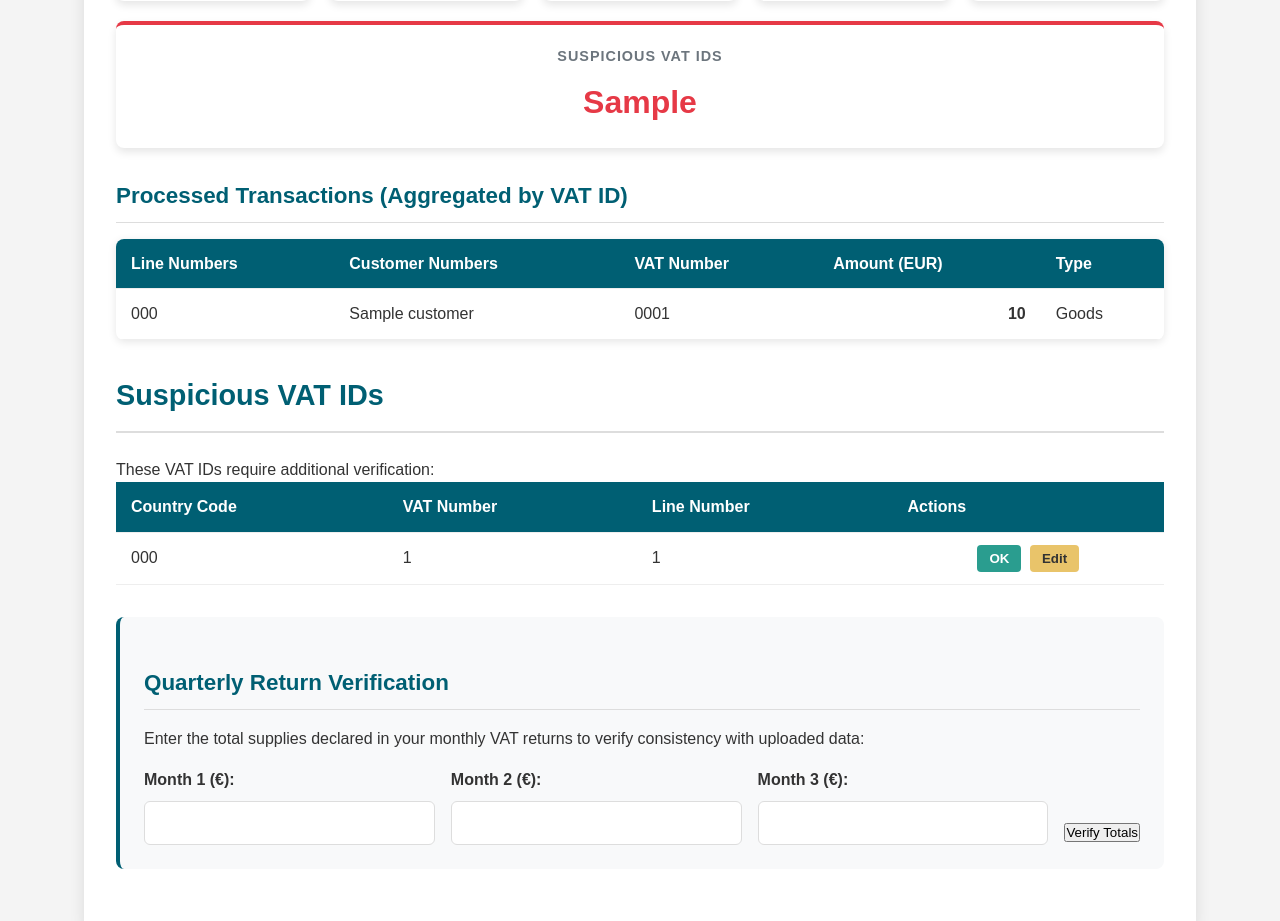
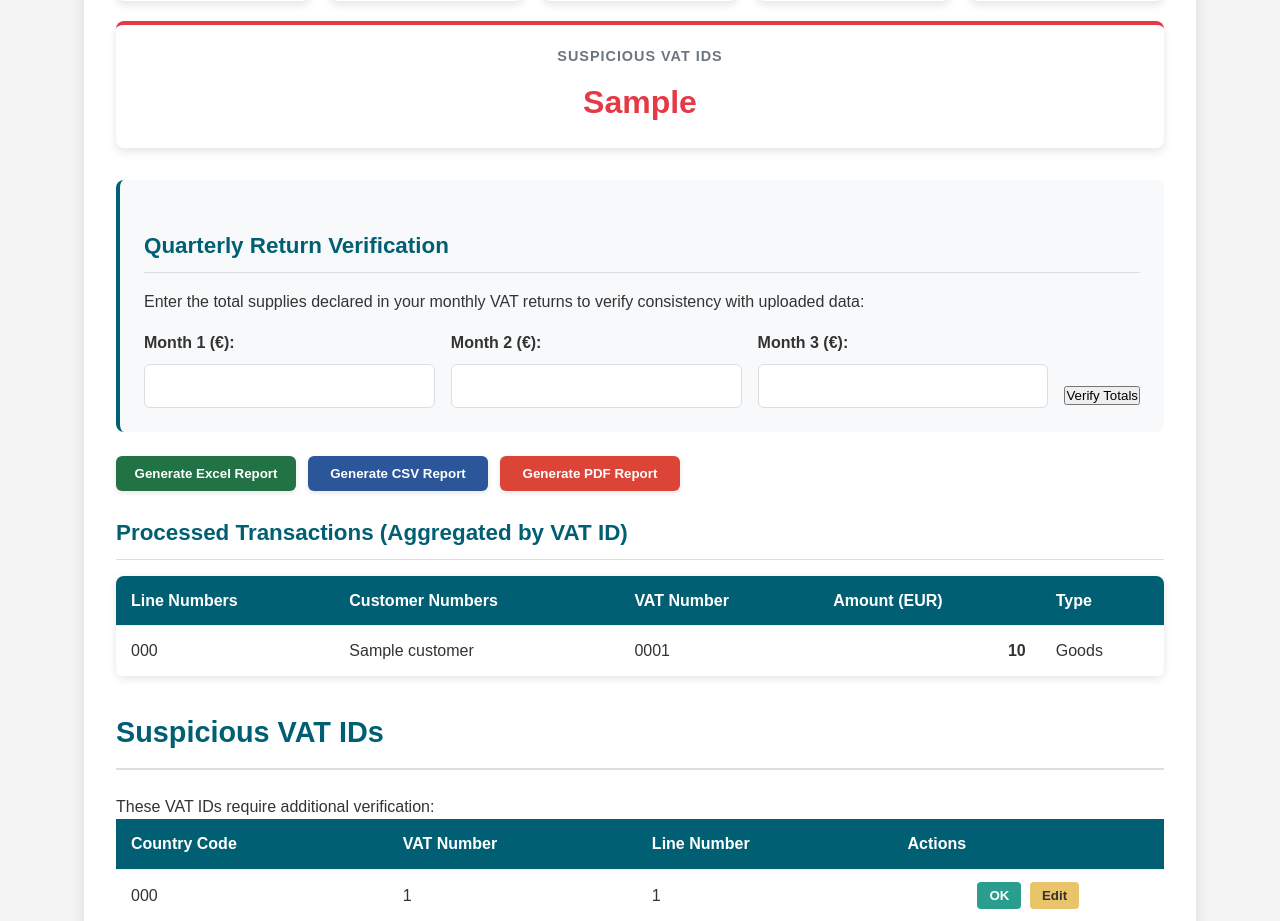
Before and after one commit to rahulbala1799/VIES, a Flask app: template templates/index.html in a window 1280 px wide. Shown: the part 461-1382 px from the top of the page. Run offline with Flask 2, Linux system fonts and the light colour scheme; the template is opened without the code that fills it: most values are stand-ins (such as "Sample title", 1, 10 or a date in 2020).

Commit message:
Add report generation features (Excel, CSV, PDF) and move reconciliation to top

```diff
--- a/app.py
+++ b/app.py
@@ -9,6 +9,13 @@ from vies_generator.excel_processor import ExcelProcessor
 import pandas as pd
 import traceback
 from collections import defaultdict
+import io
+import csv
+from reportlab.lib.pagesizes import letter, A4
+from reportlab.lib import colors
+from reportlab.platypus import SimpleDocTemplate, Table, TableStyle, Paragraph, Spacer
+from reportlab.lib.styles import getSampleStyleSheet, ParagraphStyle
+from datetime import datetime
 
 # Load environment variables
 load_dotenv()
@@ -254,6 +261,269 @@ def edit_vat():
         print(f"Error editing VAT: {str(e)}")
         return jsonify({'success': False, 'error': str(e)})
 
+@app.route('/generate_excel_report', methods=['POST'])
+def generate_excel_report():
+    """Generate an Excel report with reconciliation results"""
+    try:
+        session_id = request.form.get('session_id')
+
+        if not session_id or session_id not in UPLOADS:
+            flash('Session expired or invalid. Please upload your file again.', 'error')
+            return redirect(url_for('index'))
+
+        generator = UPLOADS[session_id]
+
+        # Create a pandas DataFrame for the report
+        data = generator.get_all_transactions()
+        df = pd.DataFrame(data)
+
+        # Add reconciliation data if available
+        reconciliation_data = []
+
+        # Create an Excel writer
+        output = io.BytesIO()
+        with pd.ExcelWriter(output, engine='openpyxl') as writer:
+            df.to_excel(writer, sheet_name='VIES Transactions', index=False)
+
+            # Add a sheet for reconciliation if data exists
+            if reconciliation_data:
+                recon_df = pd.DataFrame(reconciliation_data)
+                recon_df.to_excel(writer, sheet_name='Reconciliation', index=False)
+
+        output.seek(0)
+
+        # Generate filename with current date
+        now = datetime.now()
+        filename = f"VIES_Excel_Report_{now.strftime('%Y%m%d_%H%M%S')}.xlsx"
+
+        return send_file(
+            output,
+            mimetype='application/vnd.openxmlformats-officedocument.spreadsheetml.sheet',
+            as_attachment=True,
+            download_name=filename
+        )
+
+    except Exception as e:
+        error_details = traceback.format_exc()
+        print(f"Excel report generation error: {error_details}")
+        flash(f'Error generating Excel report: {str(e)}', 'error')
+        return redirect(url_for('index'))
+
+@app.route('/generate_csv', methods=['POST'])
+def generate_csv():
+    """Generate a CSV report with specific headers for VIES reporting"""
+    try:
+        session_id = request.form.get('session_id')
+
+        if not session_id or session_id not in UPLOADS:
+            flash('Session expired or invalid. Please upload your file again.', 'error')
+            return redirect(url_for('index'))
+
+        generator = UPLOADS[session_id]
+
+        # Create a CSV file with specific headers required for VIES reporting
+        output = io.StringIO()
+        writer = csv.writer(output, delimiter=';')
+
+        # Write headers - including "Art der Leistung" as requested
+        writer.writerow([
+            'Land',
+            'USt-IdNr.',
+            'Art der Leistung',
+            'Bemessungsgrundlage',
+            'Kunde'
+        ])
+
+        # Write data
+        for transaction in generator.get_all_transactions():
+            # Map "Other Services" to "S" for Art der Leistung
+            art_der_leistung = 'S' if transaction.get('transaction_type') == 'S' else 'L'
+
+            writer.writerow([
+                transaction.get('country_code', ''),
+                transaction.get('vat_number', ''),
+                art_der_leistung,
+                f"{transaction.get('amount', 0):.2f}".replace('.', ','),
+                transaction.get('customer', '')
+            ])
+
+        output.seek(0)
+
+        # Generate filename with current date
+        now = datetime.now()
+        filename = f"VIES_CSV_Report_{now.strftime('%Y%m%d')}.csv"
+
+        return send_file(
+            io.BytesIO(output.getvalue().encode('utf-8-sig')),  # Include BOM for Excel compatibility
+            mimetype='text/csv',
+            as_attachment=True,
+            download_name=filename
+        )
+
+    except Exception as e:
+        error_details = traceback.format_exc()
+        print(f"CSV report generation error: {error_details}")
+        flash(f'Error generating CSV report: {str(e)}', 'error')
+        return redirect(url_for('index'))
+
+@app.route('/generate_pdf', methods=['POST'])
+def generate_pdf():
+    """Generate a PDF report with reconciliation results and transactions"""
+    try:
+        data = request.get_json()
+        if not data:
+            return jsonify({'success': False, 'error': 'No data provided'}), 400
+
+        session_id = data.get('sessionId')
+        if not session_id or session_id not in UPLOADS:
+            return jsonify({'success': False, 'error': 'Session expired or invalid'}), 400
+
+        # Get reconciliation data
+        reconciliation = data.get('reconciliation', {})
+        transactions = data.get('transactions', [])
+        suspicious_vats = data.get('suspiciousVats', [])
+
+        # Create a PDF file
+        buffer = io.BytesIO()
+        doc = SimpleDocTemplate(buffer, pagesize=A4)
+        styles = getSampleStyleSheet()
+        elements = []
+
+        # Add title
+        title_style = styles['Heading1']
+        title = Paragraph("VIES Return Reconciliation Report", title_style)
+        elements.append(title)
+        elements.append(Spacer(1, 12))
+
+        # Add date
+        date_style = styles['Normal']
+        date_text = Paragraph(f"Generated on: {datetime.now().strftime('%Y-%m-%d %H:%M:%S')}", date_style)
+        elements.append(date_text)
+        elements.append(Spacer(1, 12))
+
+        # Add reconciliation data
+        if reconciliation:
+            subtitle = Paragraph("Quarterly Reconciliation", styles['Heading2'])
+            elements.append(subtitle)
+            elements.append(Spacer(1, 12))
+
+            # Create reconciliation table
+            monthly_values = reconciliation.get('monthlyValues', ['0', '0', '0'])
+            recon_data = [
+                ['Description', 'Amount'],
+                ['Month 1 Total', f"€{monthly_values[0]}"],
+                ['Month 2 Total', f"€{monthly_values[1]}"],
+                ['Month 3 Total', f"€{monthly_values[2]}"],
+                ['Quarterly Total (VAT Returns)', reconciliation.get('quarterlySum', '€0.00')],
+                ['VIES Total (Uploaded Data)', reconciliation.get('viesTotal', '€0.00')],
+                ['Difference', reconciliation.get('difference', '€0.00')]
+            ]
+
+            recon_table = Table(recon_data, colWidths=[300, 150])
+            recon_table.setStyle(TableStyle([
+                ('BACKGROUND', (0, 0), (1, 0), colors.lightgrey),
+                ('TEXTCOLOR', (0, 0), (1, 0), colors.black),
+                ('ALIGN', (0, 0), (1, 0), 'CENTER'),
+                ('FONTNAME', (0, 0), (1, 0), 'Helvetica-Bold'),
+                ('BACKGROUND', (0, 4), (0, 6), colors.lightgrey),
+                ('GRID', (0, 0), (1, 6), 1, colors.black),
+                ('VALIGN', (0, 0), (-1, -1), 'MIDDLE'),
+            ]))
+            elements.append(recon_table)
+            elements.append(Spacer(1, 12))
+
+            # Add match status
+            status_color = colors.green if reconciliation.get('isMatch', False) else colors.red
+            status_style = ParagraphStyle(
+                'Status',
+                parent=styles['Normal'],
+                fontName='Helvetica-Bold',
+                backColor=status_color,
+                textColor=colors.white,
+                alignment=1,
+                spaceAfter=10,
+                spaceBefore=10,
+                borderPadding=10
+            )
+            status_text = Paragraph(reconciliation.get('matchStatus', ''), status_style)
+            elements.append(status_text)
+            elements.append(Spacer(1, 20))
+
+        # Add transactions table
+        if transactions:
+            subtitle = Paragraph("VIES Transactions", styles['Heading2'])
+            elements.append(subtitle)
+            elements.append(Spacer(1, 12))
+
+            # Create transactions table
+            trans_data = [['Line Numbers', 'Customer', 'VAT Number', 'Amount', 'Type']]
+
+            for t in transactions:
+                trans_data.append([
+                    t.get('lineNumbers', ''),
+                    t.get('customer', ''),
+                    t.get('vatNumber', ''),
+                    t.get('amount', ''),
+                    t.get('type', '')
+                ])
+
+            trans_table = Table(trans_data, repeatRows=1)
+            trans_table.setStyle(TableStyle([
+                ('BACKGROUND', (0, 0), (-1, 0), colors.lightgrey),
+                ('TEXTCOLOR', (0, 0), (-1, 0), colors.black),
+                ('ALIGN', (0, 0), (-1, 0), 'CENTER'),
+                ('FONTNAME', (0, 0), (-1, 0), 'Helvetica-Bold'),
+                ('GRID', (0, 0), (-1, -1), 1, colors.black),
+                ('VALIGN', (0, 0), (-1, -1), 'MIDDLE'),
+            ]))
+            elements.append(trans_table)
+
+        # Add suspicious VAT IDs if any
+        if suspicious_vats:
+            elements.append(Spacer(1, 20))
+            subtitle = Paragraph("Suspicious VAT IDs", styles['Heading2'])
+            elements.append(subtitle)
+            elements.append(Spacer(1, 12))
+
+            # Create suspicious VATs table
+            sus_data = [['Country Code', 'VAT Number', 'Line Number', 'Status']]
+
+            for vat in suspicious_vats:
+                status = 'Approved' if vat.get('isApproved', False) else 'Not Verified'
+                sus_data.append([
+                    vat.get('countryCode', ''),
+                    vat.get('vatNumber', ''),
+                    vat.get('lineNumber', ''),
+                    status
+                ])
+
+            sus_table = Table(sus_data, repeatRows=1)
+            sus_table.setStyle(TableStyle([
+                ('BACKGROUND', (0, 0), (-1, 0), colors.lightgrey),
+                ('TEXTCOLOR', (0, 0), (-1, 0), colors.black),
+                ('ALIGN', (0, 0), (-1, 0), 'CENTER'),
+                ('FONTNAME', (0, 0), (-1, 0), 'Helvetica-Bold'),
+                ('GRID', (0, 0), (-1, -1), 1, colors.black),
+                ('VALIGN', (0, 0), (-1, -1), 'MIDDLE'),
+            ]))
+            elements.append(sus_table)
+
+        # Build PDF
+        doc.build(elements)
+        buffer.seek(0)
+
+        return send_file(
+            buffer,
+            mimetype='application/pdf',
+            as_attachment=True,
+            download_name=f"VIES_Report_{datetime.now().strftime('%Y%m%d_%H%M%S')}.pdf"
+        )
+
+    except Exception as e:
+        error_details = traceback.format_exc()
+        print(f"PDF generation error: {error_details}")
+        return jsonify({'success': False, 'error': str(e)}), 500
+
 if __name__ == '__main__':
     app.run(debug=os.getenv("FLASK_DEBUG", "True") == "True",
             host='0.0.0.0',
--- a/requirements.txt
+++ b/requirements.txt
@@ -7,3 +7,4 @@ numpy==1.21.6
 pandas==1.3.5
 openpyxl==3.0.10
 xlrd==2.0.1
+reportlab==3.6.12
--- a/static/css/style.css
+++ b/static/css/style.css
@@ -612,3 +612,57 @@ footer {
     background-color: #f8d7da;
     color: #842029;
 }
+
+/* Report Buttons */
+.report-buttons {
+    display: flex;
+    flex-wrap: wrap;
+    gap: 12px;
+    margin: 1.5rem 0;
+}
+
+.btn-report {
+    padding: 10px 16px;
+    border-radius: 6px;
+    border: none;
+    color: white;
+    font-weight: bold;
+    cursor: pointer;
+    transition: all 0.3s;
+    box-shadow: 0 2px 5px rgba(0, 0, 0, 0.1);
+    min-width: 180px;
+    text-align: center;
+}
+
+.btn-report:hover {
+    transform: translateY(-2px);
+    box-shadow: 0 4px 8px rgba(0, 0, 0, 0.2);
+}
+
+.excel-report {
+    background-color: #217346; /* Excel green */
+}
+
+.excel-report:hover {
+    background-color: #1a5c38;
+}
+
+.csv-report {
+    background-color: #2b579a; /* Blue */
+}
+
+.csv-report:hover {
+    background-color: #1e3d6b;
+}
+
+.pdf-report {
+    background-color: #db4437; /* PDF red */
+}
+
+.pdf-report:hover {
+    background-color: #c13b2f;
+}
+
+.inline-form {
+    display: inline-block;
+}
--- a/static/js/script.js
+++ b/static/js/script.js
@@ -280,6 +280,12 @@ document.addEventListener('DOMContentLoaded', function() {
             document.getElementById('verification-result').style.display = 'none';
         });
     });
+
+    // Set up PDF generation button
+    const pdfButton = document.getElementById('generate-pdf');
+    if (pdfButton) {
+        pdfButton.addEventListener('click', generatePdfReport);
+    }
 });
 
 /**
@@ -321,3 +327,110 @@ function verifyQuarterlyTotals() {
     // Show verification result
     document.getElementById('verification-result').style.display = 'block';
 }
+
+/**
+ * Generate a PDF report with reconciliation results and transactions
+ */
+function generatePdfReport() {
+    // Check if verification has been performed
+    const verificationResult = document.getElementById('verification-result');
+    if (verificationResult.style.display === 'none') {
+        showToast('Please verify quarterly totals first', 'warning');
+        return;
+    }
+
+    // Get reconciliation data
+    const quarterlySum = document.getElementById('quarterly-sum').textContent;
+    const viesTotal = document.getElementById('vies-total').textContent;
+    const difference = document.getElementById('difference').textContent;
+    const matchStatus = document.getElementById('match-status').textContent;
+    const isMatch = document.getElementById('match-status').classList.contains('match');
+
+    // Get transaction data from table
+    const transactionTable = document.querySelector('.transaction-table table');
+    const transactions = [];
+
+    if (transactionTable) {
+        const rows = transactionTable.querySelectorAll('tbody tr');
+        rows.forEach(row => {
+            const cells = row.querySelectorAll('td');
+            if (cells.length >= 5) {
+                transactions.push({
+                    lineNumbers: cells[0].textContent.trim(),
+                    customer: cells[1].textContent.trim(),
+                    vatNumber: cells[2].textContent.trim(),
+                    amount: cells[3].textContent.trim(),
+                    type: cells[4].textContent.trim()
+                });
+            }
+        });
+    }
+
+    // Fetch suspicious VAT IDs if available
+    const suspiciousVats = [];
+    const suspiciousTable = document.getElementById('suspicious-vat-table');
+    if (suspiciousTable) {
+        const rows = suspiciousTable.querySelectorAll('tbody tr');
+        rows.forEach(row => {
+            const cells = row.querySelectorAll('td');
+            if (cells.length >= 3) {
+                suspiciousVats.push({
+                    countryCode: cells[0].textContent.trim(),
+                    vatNumber: cells[1].textContent.trim(),
+                    lineNumber: cells[2].textContent.trim(),
+                    isApproved: row.classList.contains('approved-vat')
+                });
+            }
+        });
+    }
+
+    // Collect monthly inputs
+    const month1 = document.getElementById('month1-total').value || '0';
+    const month2 = document.getElementById('month2-total').value || '0';
+    const month3 = document.getElementById('month3-total').value || '0';
+
+    // Send data to server for PDF generation
+    fetch('/generate_pdf', {
+        method: 'POST',
+        headers: {
+            'Content-Type': 'application/json',
+        },
+        body: JSON.stringify({
+            reconciliation: {
+                monthlyValues: [month1, month2, month3],
+                quarterlySum: quarterlySum,
+                viesTotal: viesTotal,
+                difference: difference,
+                matchStatus: matchStatus,
+                isMatch: isMatch
+            },
+            transactions: transactions,
+            suspiciousVats: suspiciousVats,
+            sessionId: getSessionId()
+        })
+    })
+    .then(response => {
+        if (response.ok) {
+            return response.blob();
+        } else {
+            throw new Error('Error generating PDF');
+        }
+    })
+    .then(blob => {
+        // Create a download link for the PDF
+        const url = window.URL.createObjectURL(blob);
+        const a = document.createElement('a');
+        a.style.display = 'none';
+        a.href = url;
+        a.download = 'VIES_Report.pdf';
+        document.body.appendChild(a);
+        a.click();
+        window.URL.revokeObjectURL(url);
+
+        showToast('PDF report generated successfully', 'success');
+    })
+    .catch(error => {
+        console.error('Error:', error);
+        showToast('Error generating PDF report', 'error');
+    });
+}
--- a/templates/index.html
+++ b/templates/index.html
@@ -83,6 +83,59 @@
                         </div>
                     </div>
 
+                    <!-- Quarterly Return Verification Section - Moved to top -->
+                    <div class="section quarterly-verification">
+                        <h3>Quarterly Return Verification</h3>
+                        <p>Enter the total supplies declared in your monthly VAT returns to verify consistency with uploaded data:</p>
+
+                        <div class="quarterly-inputs">
+                            <div class="form-group">
+                                <label for="month1-total">Month 1 (€):</label>
+                                <input type="number" id="month1-total" class="monthly-amount" step="0.01" min="0">
+                            </div>
+                            <div class="form-group">
+                                <label for="month2-total">Month 2 (€):</label>
+                                <input type="number" id="month2-total" class="monthly-amount" step="0.01" min="0">
+                            </div>
+                            <div class="form-group">
+                                <label for="month3-total">Month 3 (€):</label>
+                                <input type="number" id="month3-total" class="monthly-amount" step="0.01" min="0">
+                            </div>
+                            <div class="form-actions">
+                                <button type="button" id="verify-totals" class="btn-primary">Verify Totals</button>
+                            </div>
+                        </div>
+
+                        <div id="verification-result" style="display: none;" class="verification-result">
+                            <div class="result-row">
+                                <span class="result-label">Quarterly Total (VAT Returns):</span>
+                                <span id="quarterly-sum" class="result-value">€0.00</span>
+                            </div>
+                            <div class="result-row">
+                                <span class="result-label">VIES Total (Uploaded Data):</span>
+                                <span id="vies-total" class="result-value">€{{ total_amount }}</span>
+                            </div>
+                            <div class="result-row">
+                                <span class="result-label">Difference:</span>
+                                <span id="difference" class="result-value">€0.00</span>
+                            </div>
+                            <div id="match-status" class="match-status"></div>
+                        </div>
+                    </div>
+
+                    <!-- Report Generation Buttons -->
+                    <div class="report-buttons">
+                        <form action="{{ url_for('generate_excel_report') }}" method="post" class="inline-form">
+                            <input type="hidden" name="session_id" value="{{ session_id }}">
+                            <button type="submit" class="btn-report excel-report">Generate Excel Report</button>
+                        </form>
+                        <form action="{{ url_for('generate_csv') }}" method="post" class="inline-form">
+                            <input type="hidden" name="session_id" value="{{ session_id }}">
+                            <button type="submit" class="btn-report csv-report">Generate CSV Report</button>
+                        </form>
+                        <button type="button" id="generate-pdf" class="btn-report pdf-report">Generate PDF Report</button>
+                    </div>
+
                     <!-- Processed Transactions Table -->
                     <h3>Processed Transactions (Aggregated by VAT ID)</h3>
                     <div class="transaction-table">
```
Also changed, not shown: other parts of templates/index.html (+0 -40 lines), vies_generator/generator.py (+32 -0 lines).
